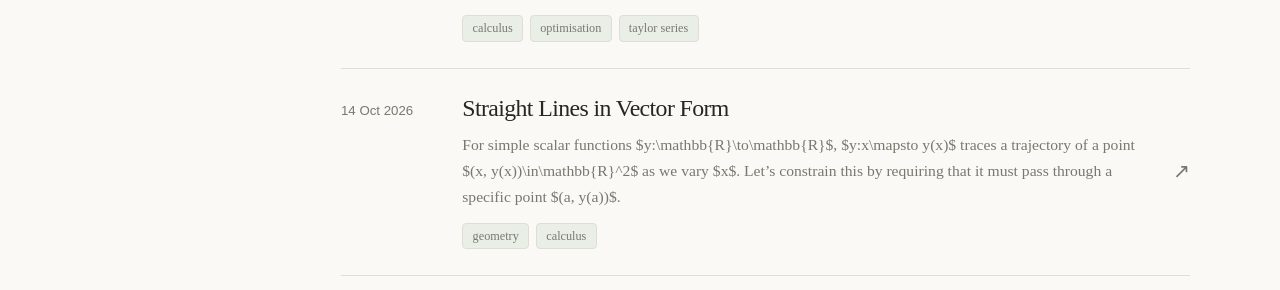
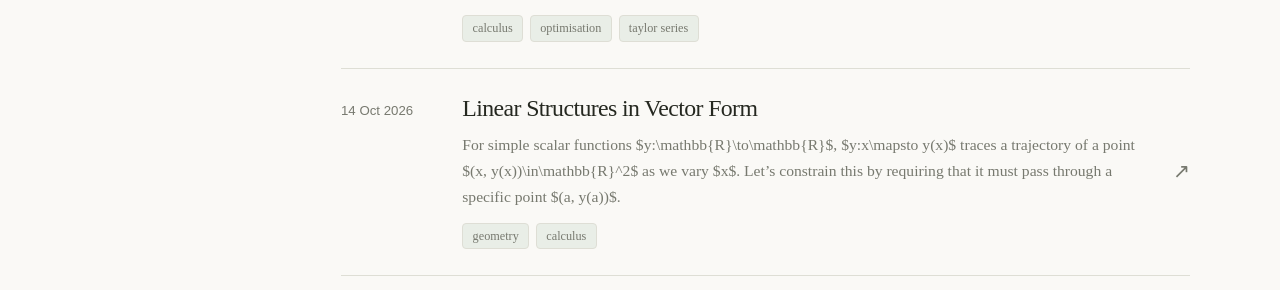
Before and after one commit to uselesstechjunks/maths, a Jekyll site: the page built from index.md, in a window 1280 px wide and 900 px high, scrolled down 501 px. Shown: the part 459-749 px from the top of the window. Built offline with Jekyll 4.4.1, drawn with Linux system fonts in a browser that asks for light colours; some web fonts are replaced; a script that is not in the unit is left out.

Commit message:
Update 2026-10-14-straight-lines-vector.md

```diff
--- a/_posts/2026-10-14-straight-lines-vector.md
+++ b/_posts/2026-10-14-straight-lines-vector.md
@@ -1,6 +1,6 @@
 ---
 layout: post
-title: "Straight Lines in Vector Form"
+title: "Linear Structures in Vector Form"
 date: 2026-10-14
 tags:
   - geometry
```
